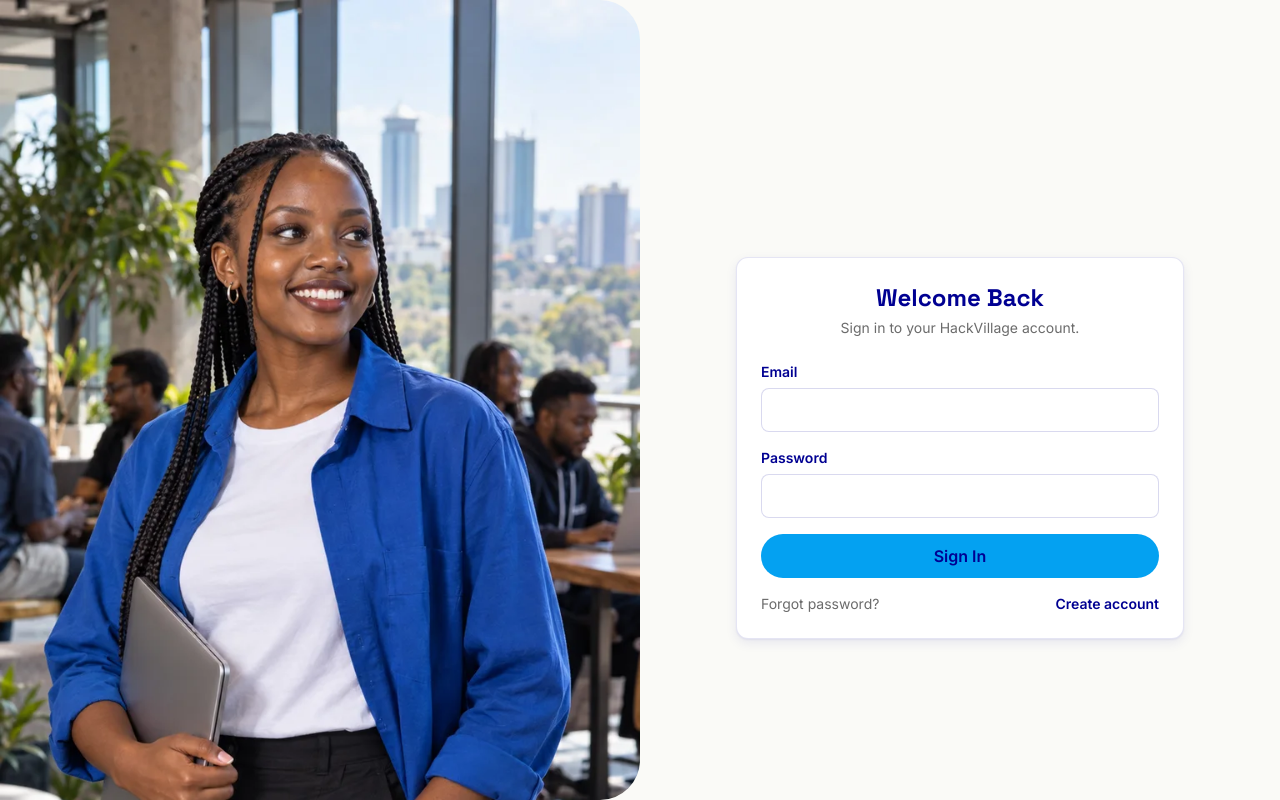
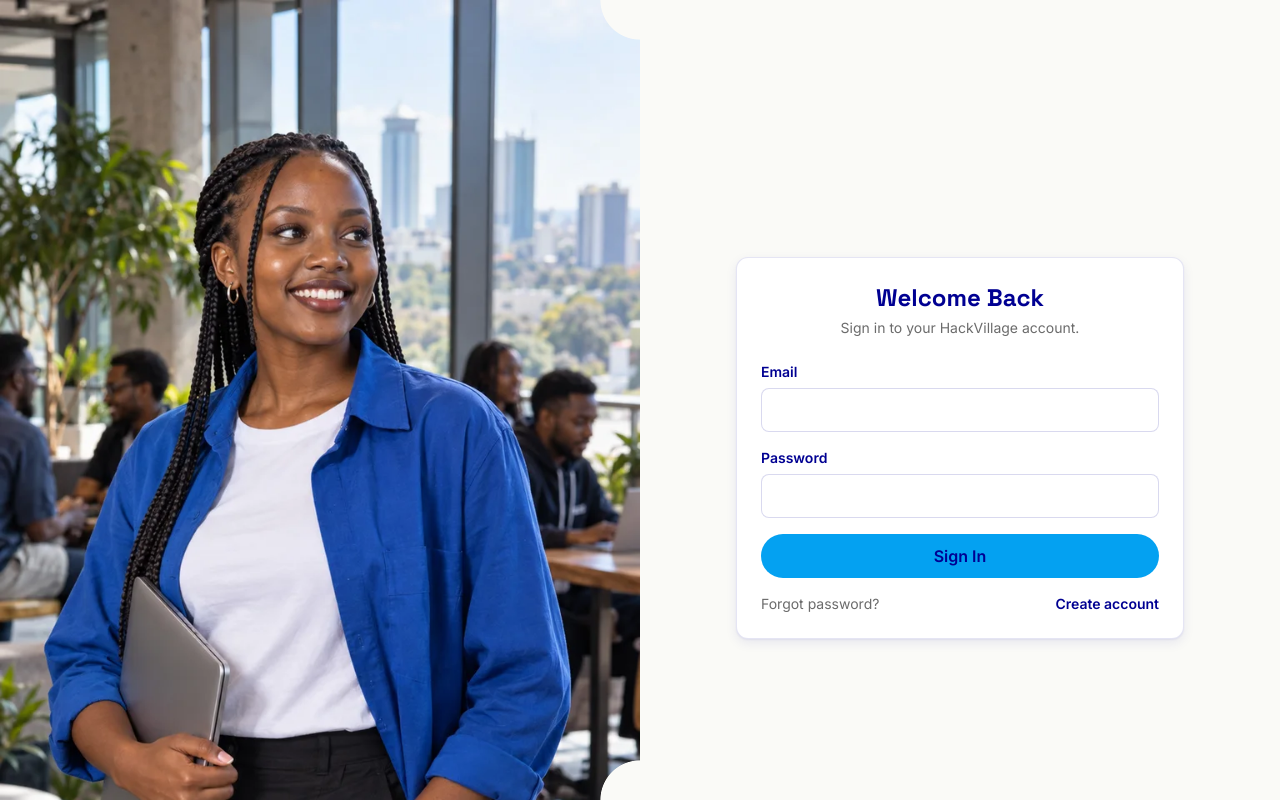
Before and after one commit to CodeWithEugene/HackVillage, a Next.js app: page /signin in a window 1280 px wide. Built offline with nearby package versions, Linux system fonts and the light colour scheme; no server answers.

Commit message:
fix(ui): curve the auth photo's right corners inward

```diff
--- a/app/globals.css
+++ b/app/globals.css
@@ -1501,7 +1501,12 @@
       top: 0;
       height: 100dvh;
       overflow: hidden;
-      border-radius: 0 2.5rem 2.5rem 0;
+      /* Inverted (concave) top right and bottom right corners. */
+      --auth-corner: 2.5rem;
+      mask:
+        radial-gradient(var(--auth-corner) at 100% 0, #0000 98%, #000) top / 100% 51% no-repeat,
+        radial-gradient(var(--auth-corner) at 100% 100%, #0000 98%, #000) bottom / 100% 51%
+          no-repeat;
     }
     .auth-main {
       padding: 3rem 2rem;
```
